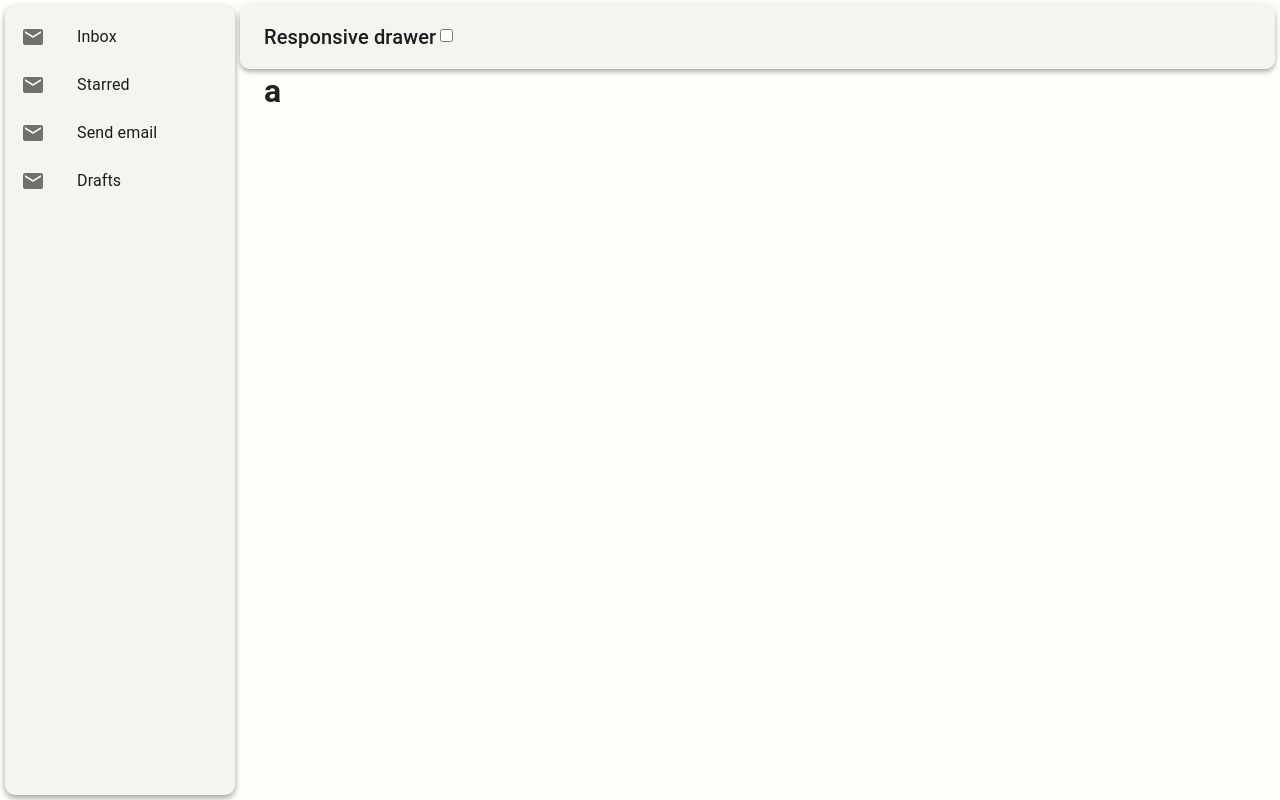
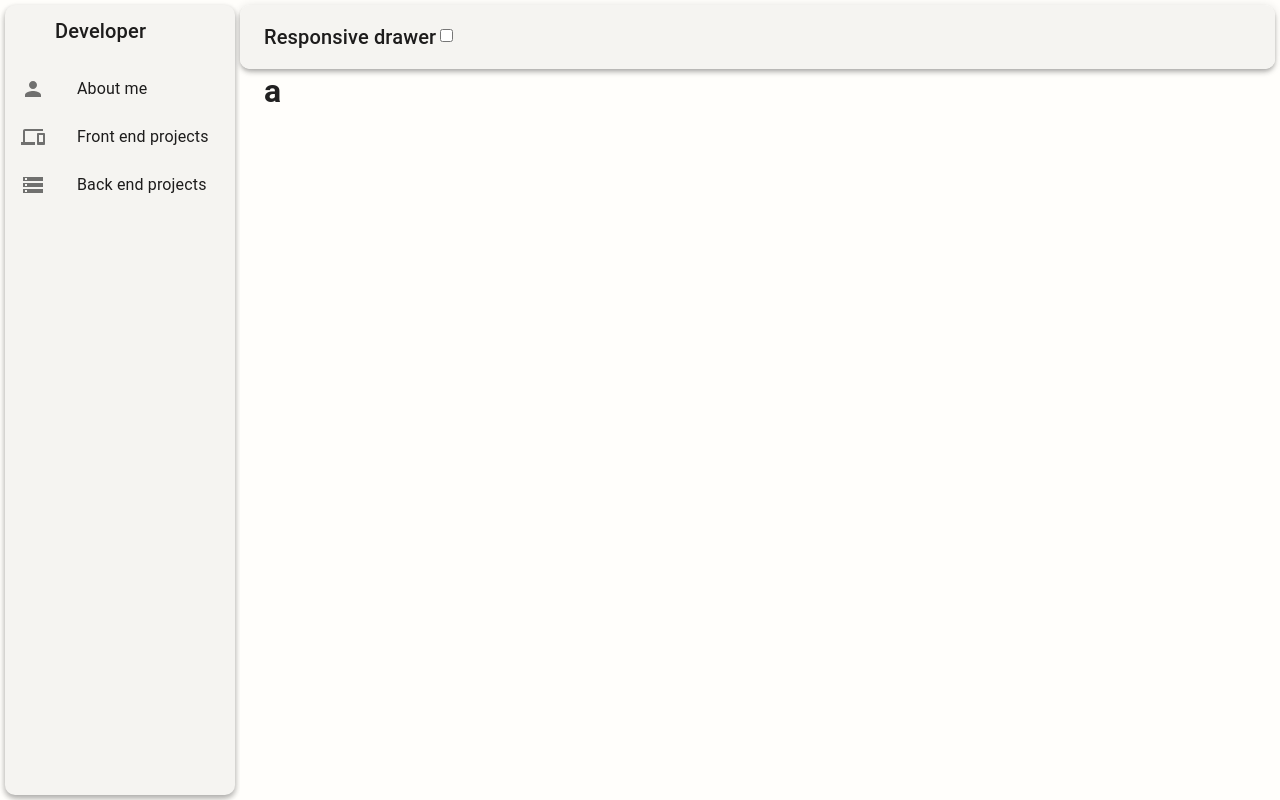
Before and after one commit to fernandoG494/dev-portfolio-v2, a React (Vite) app: page / in a window 1280 px wide. Built offline with nearby package versions, Linux system fonts and the light colour scheme.

Commit message:
lap commit

```diff
--- /dev/null
+++ b/src/components/IconSelector.tsx
@@ -0,0 +1,18 @@
+import PersonIcon from "@mui/icons-material/Person";
+import PhonelinkIcon from "@mui/icons-material/Phonelink";
+import StorageIcon from "@mui/icons-material/Storage";
+
+import { ISection } from "../interfaces/data";
+
+const IconSelector = ({ title }: ISection) => {
+  switch (title) {
+    case "About me":
+      return <PersonIcon />;
+    case "Front end projects":
+      return <PhonelinkIcon />;
+    case "Back end projects":
+      return <StorageIcon />;
+  }
+};
+
+export default IconSelector;
--- a/src/data/section-data.ts
+++ b/src/data/section-data.ts
@@ -0,0 +1,7 @@
+import { ISection } from "../interfaces/data";
+
+export const Sections: ISection[] = [
+  { title: "About me" },
+  { title: "Front end projects" },
+  { title: "Back end projects" },
+];
--- /dev/null
+++ b/src/interfaces/data.ts
@@ -0,0 +1,3 @@
+export interface ISection {
+  title: string;
+}
--- a/src/layout/SideMenu.tsx
+++ b/src/layout/SideMenu.tsx
@@ -4,10 +4,13 @@ import {
   ListItemButton,
   ListItemIcon,
   ListItemText,
+  Typography,
 } from "@mui/material";
 import { useContext } from "react";
-import MailIcon from "@mui/icons-material/Mail";
 
+import { ISection } from "../interfaces/data";
+import { Sections } from "../data/section-data";
+import IconSelector from "../components/IconSelector";
 import { PlaceThemeContext } from "../interfaces/theme";
 
 import "../styles/components/SideMenu.scss";
@@ -17,14 +20,17 @@ const SideMenu = () => {
 
   return (
     <div className={`SideMenu-container ${themeType}`}>
+      <div className="SideMenu-title">
+        <Typography variant="h6">Developer</Typography>
+      </div>
       <List>
-        {["Inbox", "Starred", "Send email", "Drafts"].map((text) => (
-          <ListItem key={text} disablePadding>
+        {Sections.map(({ title }: ISection) => (
+          <ListItem key={title} disablePadding>
             <ListItemButton>
               <ListItemIcon>
-                <MailIcon />
+                <IconSelector title={title} />
               </ListItemIcon>
-              <ListItemText primary={text} />
+              <ListItemText primary={title} />
             </ListItemButton>
           </ListItem>
         ))}
--- /dev/null
+++ b/src/pages/AboutMe.tsx
@@ -0,0 +1,7 @@
+import { ReactNode } from "react";
+
+const AboutMe = (): ReactNode => {
+  return <h1></h1>;
+};
+
+export default AboutMe;
--- a/src/pages/Dashboard.tsx
+++ /dev/null
@@ -1,7 +0,0 @@
-import { ReactNode } from "react";
-
-const Dashboard = (): ReactNode => {
-  return <h1></h1>;
-};
-
-export default Dashboard;
--- a/src/routes/Router.tsx
+++ b/src/routes/Router.tsx
@@ -1,6 +1,6 @@
 import { Route, Routes } from "react-router-dom";
 
-import Dashboard from "../pages/Dashboard";
+import Dashboard from "../pages/AboutMe";
 
 const Router = () => {
   return (
--- a/src/styles/components/SideMenu.scss
+++ b/src/styles/components/SideMenu.scss
@@ -23,3 +23,7 @@
     margin: 5px 5px;
   }
 }
+
+.SideMenu-title {
+  padding: 10px 50px;
+}
```
